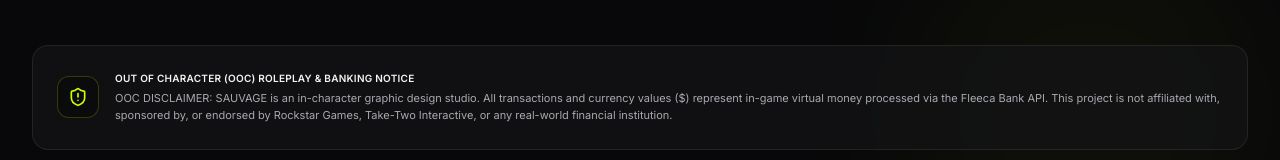
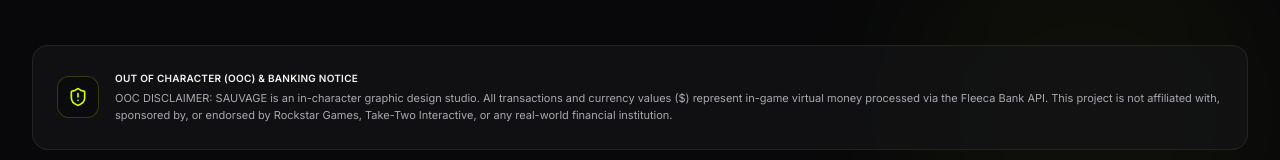
Before and after one commit to m4rwank4rim/sauvage, a Next.js app: page /login in a window 1280 px wide. Shown: the part 1108-1268 px from the top of the page. Built offline with nearby package versions, Linux system fonts and the light colour scheme; no server answers.

Commit message:
Remove FiveM and Roleplay terminology

```diff
--- a/scripts/discord-template.json
+++ b/scripts/discord-template.json
@@ -33,7 +33,7 @@
         { "name": "off-topic", "type": "text", "topic": "Out-of-character lounge. Chill, memes, and nonsense." },
         { "name": "suggestions", "type": "text", "topic": "Drop ideas for the studio, the site, or new service packages." },
         { "name": "lounge", "type": "voice", "topic": "Voice lounge for clients and community." },
-        { "name": "gaming", "type": "voice", "topic": "FiveM sessions and general gaming." }
+        { "name": "gaming", "type": "voice", "topic": "General gaming and hangouts." }
       ]
     },
     {
--- a/src/app/layout.tsx
+++ b/src/app/layout.tsx
@@ -30,7 +30,6 @@ export const metadata: Metadata = {
     "Creative Agency",
     "Fleeca Bank",
     "Los Santos",
-    "Roleplay",
   ],
 };
 
--- a/src/components/Footer.tsx
+++ b/src/components/Footer.tsx
@@ -161,7 +161,7 @@ export const Footer: React.FC = () => {
           </div>
           <div className="flex-1">
             <span className="font-semibold text-text-primary font-mono tracking-wide block mb-1 text-[10px] uppercase">
-              Out of Character (OOC) Roleplay &amp; Banking Notice
+              Out of Character (OOC) &amp; Banking Notice
             </span>
             <p className="leading-relaxed text-[11px] text-text-secondary">
               {siteConfig.oocDisclaimer}
--- a/src/config/siteConfig.ts
+++ b/src/config/siteConfig.ts
@@ -44,7 +44,7 @@ export const siteConfig: SiteConfig = {
     "Bespoke brand identities, cocktail menus, and faction visuals crafted specifically for Los Santos businesses. Instant deposits & payouts powered by Fleeca Bank.",
   serverInfo: {
     server: "Los Santos",
-    platform: "FiveM",
+    platform: "In-Game",
     operatingHours: "Monday - Sunday: 12:00 PM – 02:00 AM LS Time",
     inGameLocation: "Badger Tower Office Complex - Floor 2, Room 3",
     hotline: "19003308",
```
